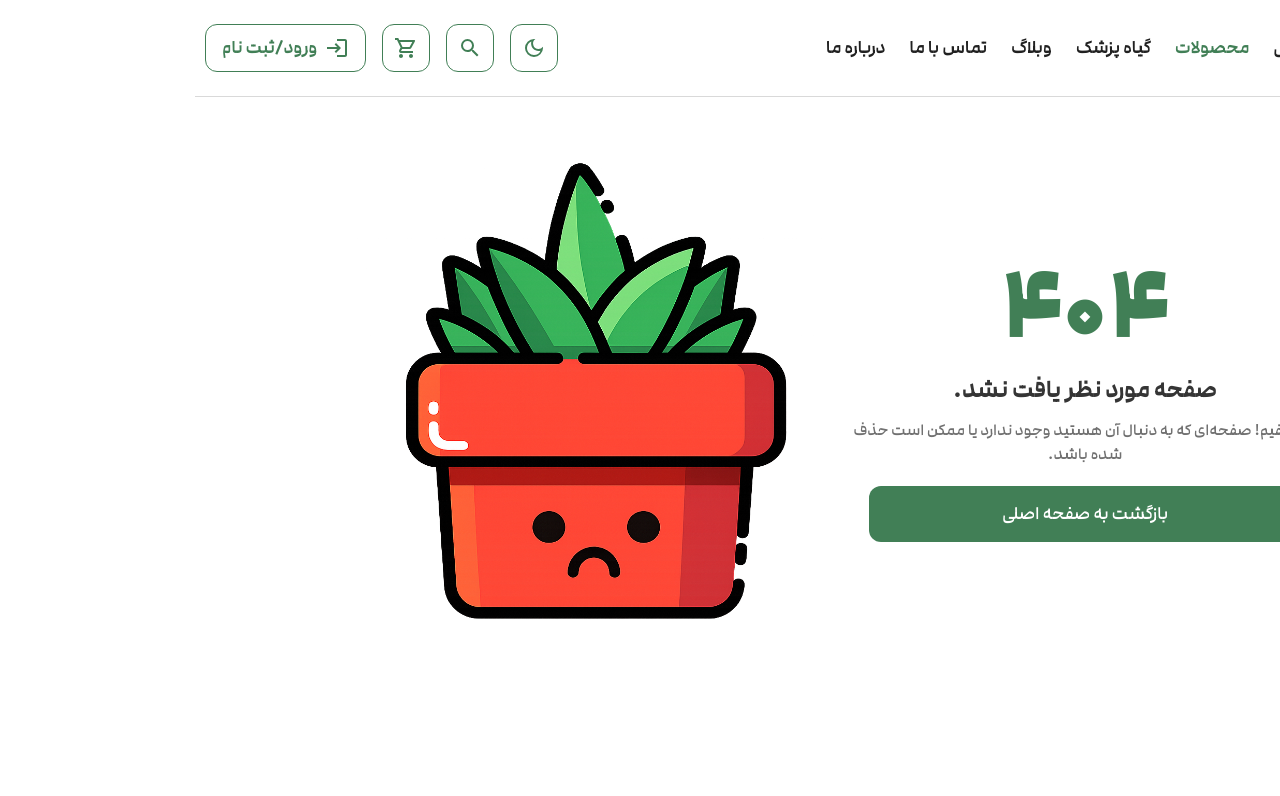
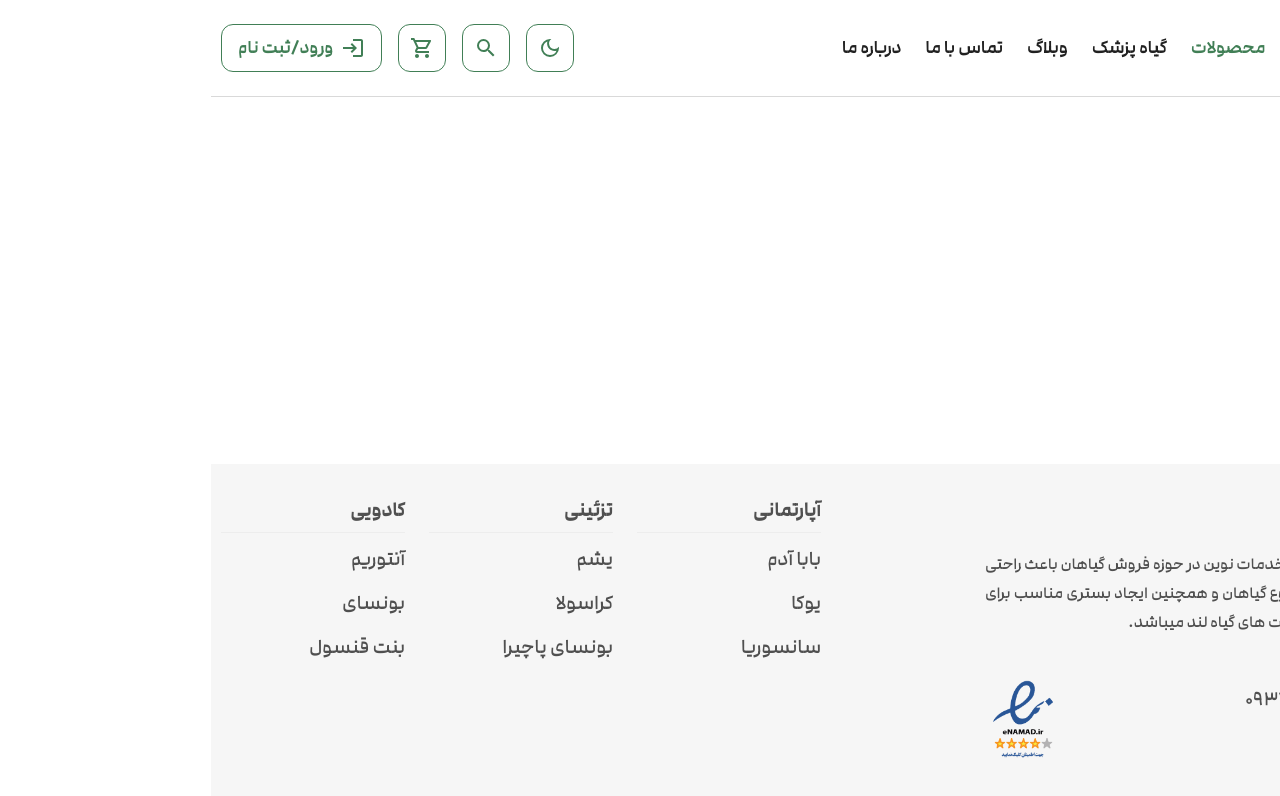
Before and after one commit to alisadeghi192/nextjs-full-stack-ecommerce-giahland, a Next.js app: page /products in a window 1280 px wide. Before the commit this address had no page. Shown: the top 796 px of the page. Built offline with nearby package versions, Linux system fonts and the light colour scheme.

Commit message:
feat(products): add breadcrumb component and products page structure

```diff
--- /dev/null
+++ b/src/app/(public)/products/page.tsx
@@ -0,0 +1,12 @@
+import React from 'react'
+import Breadcrumb from '@@/components/shared/ui/Breadcrumb'
+
+function page() {
+  return (
+    <main className='container'>
+        <Breadcrumb/>
+    </main>
+  )
+}
+
+export default page
--- /dev/null
+++ b/src/app/components/shared/ui/Breadcrumb.tsx
@@ -0,0 +1,49 @@
+"use client";
+
+import Link from "next/link";
+import { usePathname } from "next/navigation";
+import { MdKeyboardArrowLeft, MdOutlineHome } from "react-icons/md";
+
+export default function Breadcrumb() {
+  const nameMap: Record<string, string> = {
+    products:"محصولات",
+  };
+
+  const pathname = usePathname();
+  const segments = pathname.split("/").filter(Boolean);
+
+  return (
+    <nav className="flex items-center mt-6 mb-8">
+      <Link
+        href="/"
+        className="text-primary hover:text-shade2 flex items-center gap-x-1 text-lg/8 font-normal transition-colors"
+      >
+        <MdOutlineHome className="size-6" />
+        خانه
+      </Link>
+
+      {segments.map((segment, index) => {
+        const href = "/" + segments.slice(0, index + 1).join("/");
+        const isLast = index === segments.length - 1;
+
+        return (
+          <div key={href} className="flex items-center gap-x-1">
+            <MdKeyboardArrowLeft className="size-6 text-neutral9" />
+            {isLast ? (
+              <span className=" text-neutral9 font-normal text-lg/8">
+                {nameMap[segment] || segment}
+              </span>
+            ) : (
+              <Link
+                href={href}
+                className="hover:text-shade2 transition-colors"
+              >
+                {nameMap[segment] || segment}
+              </Link>
+            )}
+          </div>
+        );
+      })}
+    </nav>
+  );
+}
```
